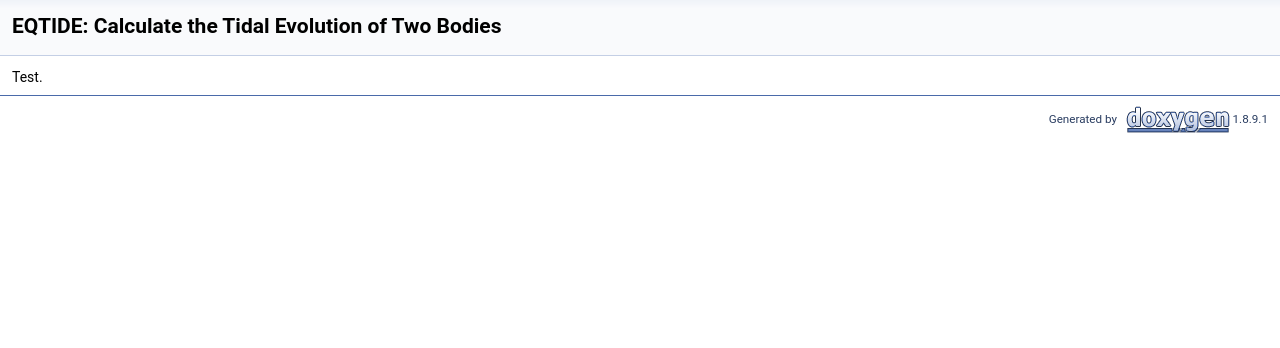
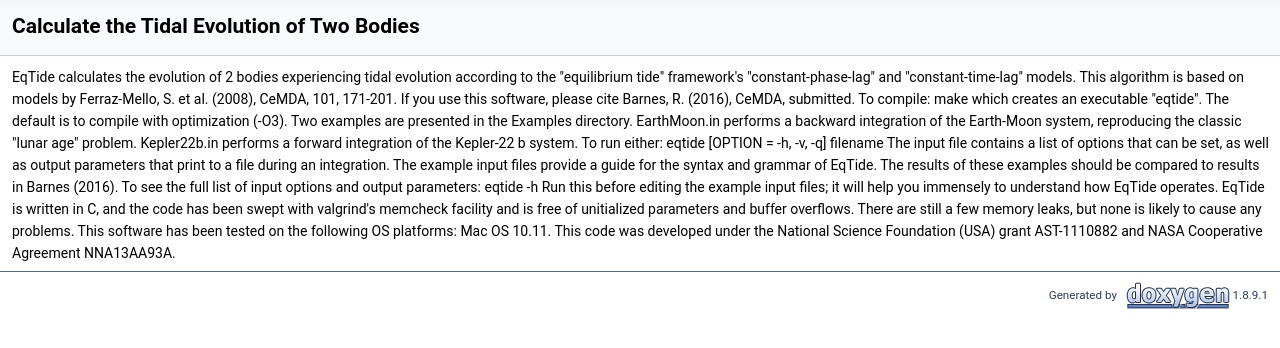
Before and after one commit to RoryBarnes/EqTide, a plain HTML site: page docs/index.html in a window 1280 px wide. Shown: the part 96-444 px from the top of the page. Drawn offline with Linux system fonts and the light colour scheme.

Commit message:
Update index.html

```diff
--- a/docs/index.html
+++ b/docs/index.html
@@ -76,10 +76,29 @@ var searchBox = new SearchBox("searchBox", "search",false,'Search');
 
 <div class="header">
   <div class="headertitle">
-<div class="title">EQTIDE: Calculate the Tidal Evolution of Two Bodies</div>  </div>
+<div class="title">Calculate the Tidal Evolution of Two Bodies</div>  </div>
 </div><!--header-->
 <div class="contents">
-Test.
+EqTide calculates the evolution of 2 bodies experiencing tidal evolution according to the "equilibrium tide" framework's "constant-phase-lag" and "constant-time-lag" models. This algorithm is based on models by Ferraz-Mello, S. et al. (2008), CeMDA, 101, 171-201. If you use this software, please cite Barnes, R. (2016), CeMDA, submitted.
+
+To compile:
+
+make
+which creates an executable "eqtide". The default is to compile with optimization (-O3).
+
+Two examples are presented in the Examples directory. EarthMoon.in performs a backward integration of the Earth-Moon system, reproducing the classic "lunar age" problem. Kepler22b.in performs a forward integration of the Kepler-22 b system. To run either:
+
+eqtide [OPTION = -h, -v, -q] filename
+The input file contains a list of options that can be set, as well as output parameters that print to a file during an integration. The example input files provide a guide for the syntax and grammar of EqTide. The results of these examples should be compared to results in Barnes (2016).
+
+To see the full list of input options and output parameters:
+
+eqtide -h
+Run this before editing the example input files; it will help you immensely to understand how EqTide operates.
+
+EqTide is written in C, and the code has been swept with valgrind's memcheck facility and is free of unitialized parameters and buffer overflows. There are still a few memory leaks, but none is likely to cause any problems. This software has been tested on the following OS platforms: Mac OS 10.11.
+
+This code was developed under the National Science Foundation (USA) grant AST-1110882 and NASA Cooperative Agreement NNA13AA93A.
   </div><!-- contents -->
 <!-- start footer part -->
 <hr class="footer"/><address class="footer"><small>
```
